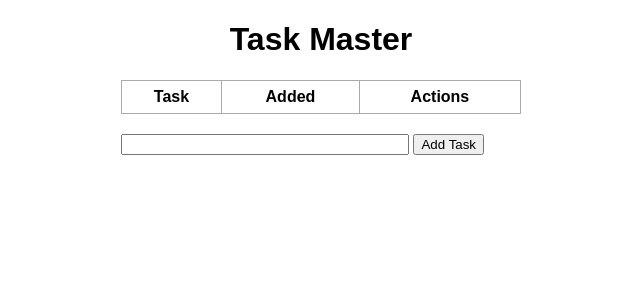
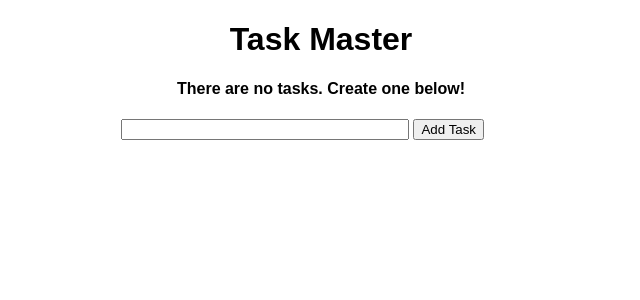
Before and after one commit to LinKai-Li/Flask-Introduction, a Flask app: page / in a window 1280 px wide. Shown: the top 300 px of the page, without its empty margins (319-959 px from the left). Run offline with Flask 3, Linux system fonts and the light colour scheme; lists and menus that the app fills with data are empty.

Commit message:
Finish Conditional Rendering

```diff
--- a/templates/index.html
+++ b/templates/index.html
@@ -2,6 +2,9 @@
 endblock %} {% block body%}
 <div class="content">
   <h1 style="text-align: center">Task Master</h1>
+  {% if tasks|length < 1 %}
+  <h4 style="text-align: center">There are no tasks. Create one below!</h4>
+  {% else %}
 
   <table>
     <tr>
@@ -21,6 +24,7 @@ endblock %} {% block body%}
     </tr>
     {% endfor %}
   </table>
+  {% endif %}
 
   <div class="form">
     <form action="/" method="POST">
```
